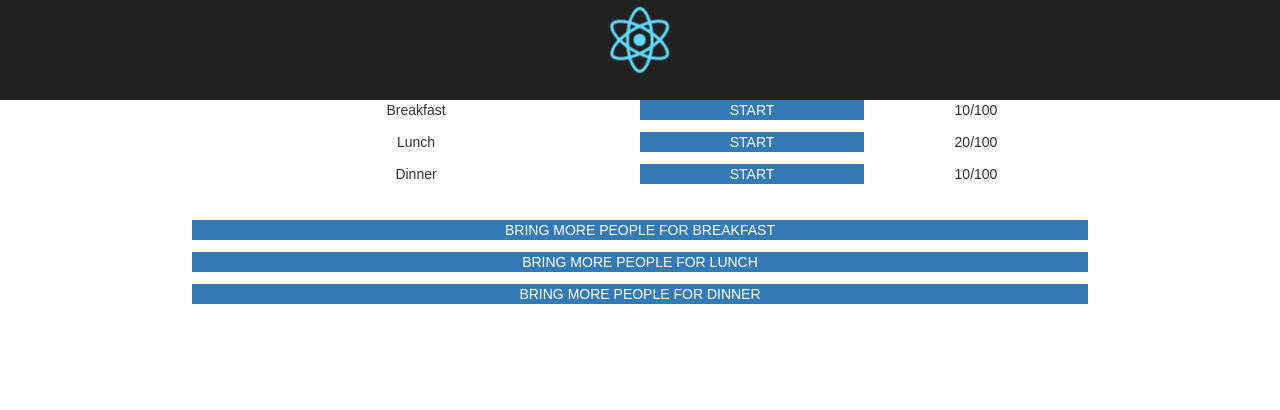
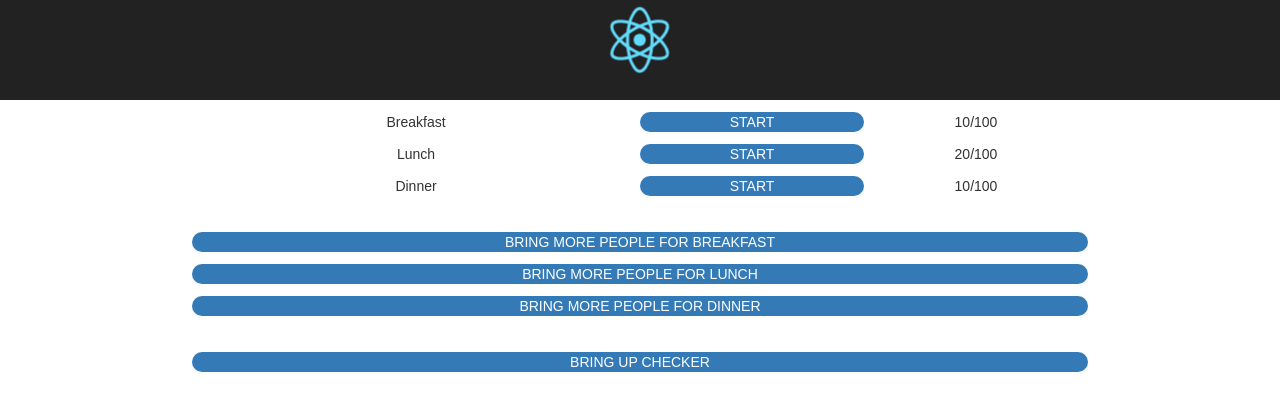
Before and after one commit to AndrejIvanov1/EatQuick-frontend, a React (Create React App) app in the folder my-app/: page / in a window 1280 px wide. Shown: the top 410 px of the page. Built offline with nearby package versions, Linux system fonts and the light colour scheme.

Commit message:
checker ready to go

```diff
--- a/my-app/src/actions/index.js
+++ b/my-app/src/actions/index.js
@@ -2,6 +2,11 @@
 const backEndHostName = "https://edbf893f.ngrok.io"
 
 
+export const activateChecker = () => {
+    return {
+        type: "ACTIVATE_CHECKER"
+    }
+}
 export const checkCode = code => {
     return dispatch => {
         //
--- a/my-app/src/components/app/App.css
+++ b/my-app/src/components/app/App.css
@@ -13,6 +13,7 @@
   background-color: #222;
   height: 100px;
   color: white;
+  margin-bottom: 12px;
 }
 
 @keyframes App-logo-spin {
@@ -39,3 +40,7 @@
 centered {
     text-align: center;
 }
+
+.btn-primary {
+    border-radius: 18px;
+}
--- a/my-app/src/components/app/App.js
+++ b/my-app/src/components/app/App.js
@@ -1,6 +1,7 @@
 import React from 'react'
 import { connect } from 'react-redux'
 import logo from './logo.svg'
+import Checker from './../checker/Checker'
 import './App.css'
 import {
     startBreakfast,
@@ -12,12 +13,14 @@ import {
     updateBreakfast,
     updateLunch,
     updateDinner,
+    activateChecker
 } from './../../actions'
 
 
 const mapStateToProps = state => {
     return {
-        meals: state.meals
+        meals: state.meals,
+        showChecker: state.checker.isActive
     }
 }
 
@@ -29,19 +32,33 @@ const mapDispatchToProps = dispatch => {
         stopBreakfast: () => { dispatch(stopBreakfast()) },
         stopLunch: () => { dispatch(stopLunch()) },
         stopDinner: () => { dispatch(stopDinner()) },
-        updateBreakfast: () => { dispatch(updateBreakfast()) }
+        updateBreakfast: () => { dispatch(updateBreakfast()) },
+        activateChecker: () => { dispatch(activateChecker()) }
     }
 }
 
 const DisconnectedApp = ({
     meals,
+    showChecker,
     startBreakfast,
     startLunch,
     startDinner,
     stopDinner,
     stopLunch,
     stopBreakfast,
-     updateBreakfast }) => {
+    updateBreakfast,
+    activateChecker }) => {
+
+    if (showChecker) {
+        return (
+            <div className="App">
+                <header className="App-header">
+                  <img src={logo} className="App-logo" alt="logo" />
+                </header>
+                <Checker/>
+            </div>
+        )
+    }
 
     return (
       <div className="App">
@@ -70,6 +87,7 @@ const DisconnectedApp = ({
                 <div className="col-md-3">10/100</div>
               </div>
           </div>
+          <div className="topSide">
               <div className="row buttonRow">
                 {<div className="btn-primary" onClick={() => {updateBreakfast()}}>BRING MORE PEOPLE FOR BREAKFAST</div> }
               </div>
@@ -80,6 +98,10 @@ const DisconnectedApp = ({
                 {<div className="btn-primary" onClick={() => {updateDinner()}}>BRING MORE PEOPLE FOR DINNER</div> }
               </div>
             </div>
+            <div className="row buttonRow">
+                {<div className="btn-primary" onClick={() => {activateChecker()}}>BRING UP CHECKER</div> }
+            </div>
+        </div>
       </div>
     )
 }
--- a/my-app/src/components/checker/Checker.css
+++ b/my-app/src/components/checker/Checker.css
@@ -1,14 +1,3 @@
-.App {
-  text-align: center;
-  height: 100%;
-  width: 100%;
-}
-
-
-.checkButtonRow {
-    margin-top:12px;
-}
-
 textarea {
     width: 100%;
     outline: 0;
@@ -22,3 +11,8 @@ textarea {
 textarea:focus {
     border-color: #c825f0;
 }
+
+.margined {
+    margin-left: 3px;
+    margin-right: 3px;
+}
--- a/my-app/src/components/checker/Checker.js
+++ b/my-app/src/components/checker/Checker.js
@@ -23,9 +23,8 @@ const DisconnectedChecker = ({ checkingString, check, updateCheckingString }) =>
     }
 
     return (
-        <div className="App">
         <div className="ContainerView">
-                <div className="row">
+            <div className="row margined">
                 <Editor
                     rows={5}
                     initialValue={checkingString}
@@ -33,9 +32,8 @@ const DisconnectedChecker = ({ checkingString, check, updateCheckingString }) =>
                     placeholder="PLEASE INSERT YOUR CODE"
                 />
             </div>
-                <div className="col-md-12 checkButtonRow">
+            <div className="col-md-12">
                 {<div className="btn-primary" onClick={() => {checkCode(checkingString)}}>CHECK</div> }
-                </div>
             </div>
         </div>
     )
--- a/my-app/src/reducers/checker.js
+++ b/my-app/src/reducers/checker.js
@@ -1,5 +1,6 @@
 const initialState = {
-    checkingString: ""
+    checkingString: "",
+    isActive: false
 }
 
 const checker = ( state = initialState, action ) => {
@@ -8,6 +9,10 @@ const checker = ( state = initialState, action ) => {
             return Object.assign({}, state, {
                 checkingString: action.checkingString
             })
+        case "ACTIVATE_CHECKER":
+            return Object.assign({}, state, {
+                isActive: true
+            })
         default:
             return state
     }
```
Lines whose indentation alone changed are shown as unchanged.
